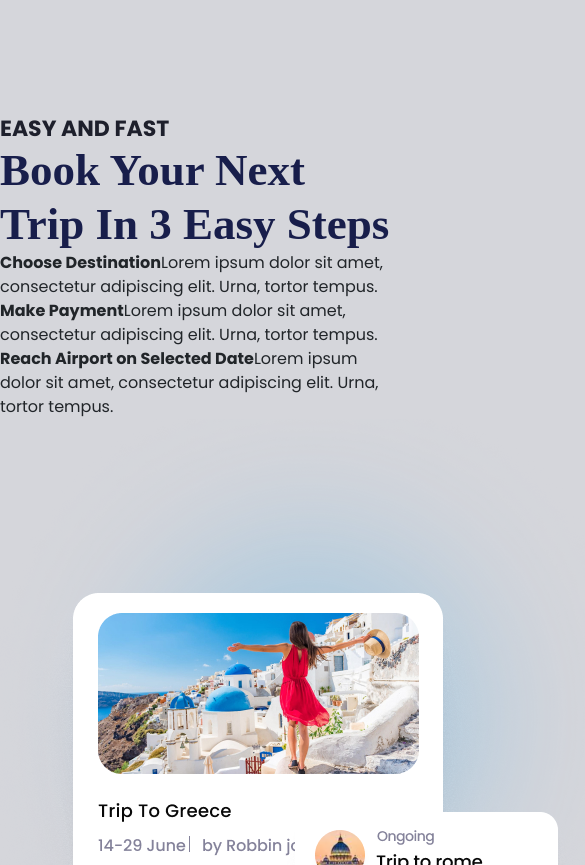
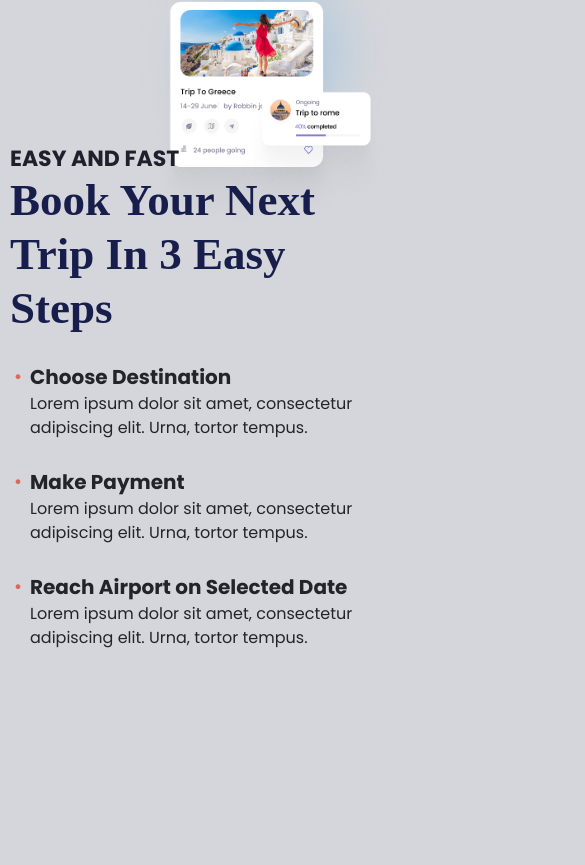
Before and after one commit to ecpieritz/travel-world, an Angular app: page / in a window 390 px wide. Shown: the part 5559-6424 px from the top of the page, 585 px wide, since content can reach past the window. After the commit the page ends 6319 px from the top, so only its background shows below. Built offline with nearby package versions, Linux system fonts and the light colour scheme; a web font is replaced by a local one.

Commit message:
Added Booking styles

```diff
--- a/src/app/booking/booking.component.scss
+++ b/src/app/booking/booking.component.scss
@@ -3,4 +3,95 @@
 .tw-booking{
   margin: 150px auto 80px;
 
+  &__title{
+    margin-bottom: 50px;
+    width: 65%;
+  }
+
+  &__topics{
+    width: 60%;
+    padding-left: 20px;
+    li{
+      display: flex;
+      flex-direction: column;
+
+      strong{
+        margin-top: -27px;
+        font-size: 20px;
+      }
+      span{
+        margin-bottom: 30px;
+      }
+    }
+  }
+
+  &__img{
+    img{
+      position: absolute;
+      margin-left: -180px;
+      margin-top: -40px;
+
+    }
+  }
+
+  @media(min-width: 721px) and (max-width: 960px){
+    &__title{
+      width: 80%;
+      padding-left: 10px;
+    }
+    &__topics{
+      width: 100%;
+      padding-left: 30px;
+      li{
+        strong{
+          margin-top: -27px;
+          font-size: 20px;
+        }
+        span{
+          margin-bottom: 30px;
+        }
+      }
+    }
+    &__img{
+      img{
+        margin-left: 0;
+        right: 0;
+        margin-top: -700px;
+        width: 50%;
+      }
+    }
+
+  }
+
+  @media(max-width: 720px){
+    padding-left: 10px;
+    margin-top: 180px;
+
+    &__title{
+      margin-bottom: 30px;
+      width: 100%;
+    }
+
+    &__topics{
+      width: 100%;
+      li{
+        strong{
+          margin-top: -27px;
+          font-size: 20px;
+        }
+        span{
+          margin-bottom: 30px;
+        }
+      }
+    }
+    &__img{
+      img{
+        width: 250px;
+        z-index: -1;
+        margin-left: 0;
+        margin-top: -750px;
+        right: 0;
+      }
+    }
+  }
 }
```
